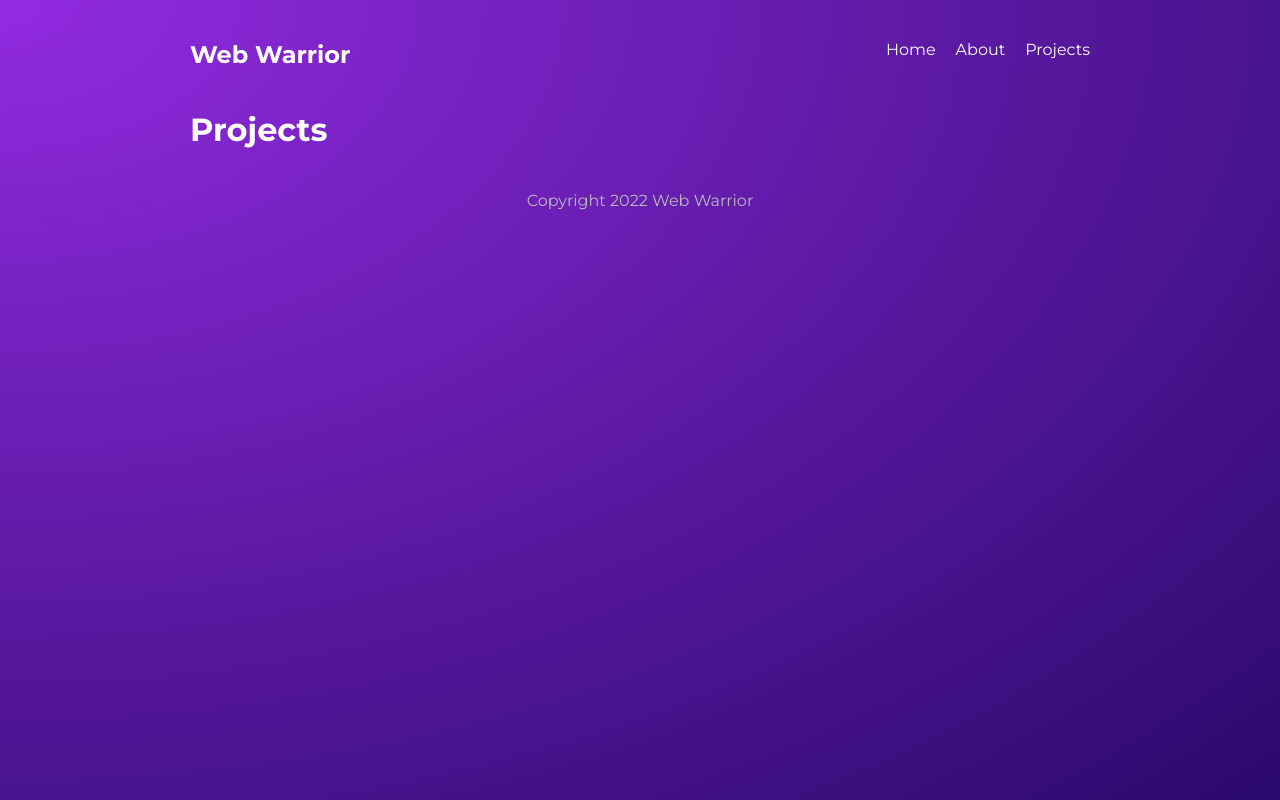
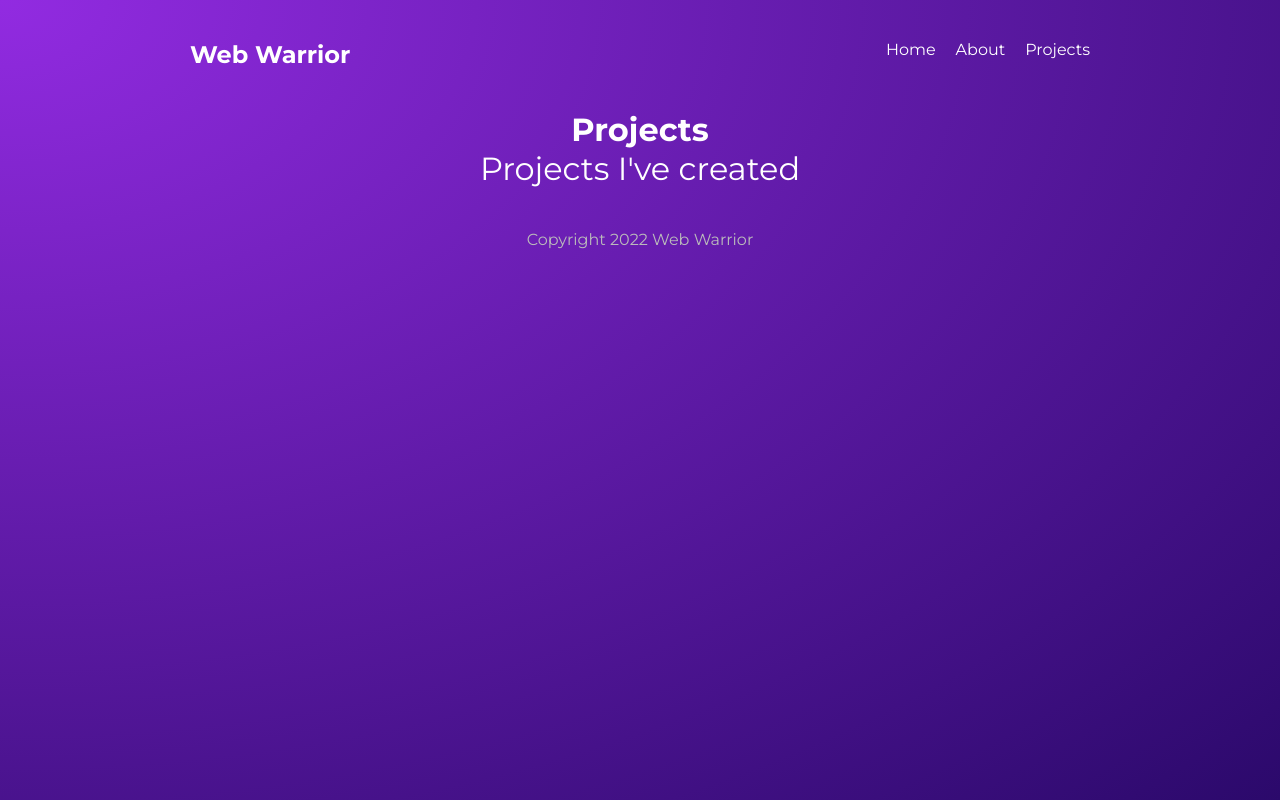
Before and after one commit to ZACOOPER5G/gatsby-practice, a Gatsby site: page /projects in a window 1280 px wide. Built offline with nearby package versions, Linux system fonts and the light colour scheme; Gatsby itself is replaced by a stand-in of ours.

Commit message:
added styles for projects page

```diff
--- a/src/pages/projects/index.js
+++ b/src/pages/projects/index.js
@@ -1,10 +1,14 @@
 import React from 'react'
 import Layout from '../../components/Layout'
+import * as styles from "../../styles/projects.module.css";
 
 const Projects = () => {
   return (
     <Layout>
-        <h1>Projects</h1>
+        <div className={styles.portfolio}>
+            <h1>Projects</h1>
+            <h3>Projects I've created</h3>
+        </div>
     </Layout>
   )
 }
--- /dev/null
+++ b/src/styles/projects.module.css
@@ -0,0 +1,13 @@
+.portfolio {
+    text-align: center;
+}
+
+.portfolio > h2 {
+    font-size: 3em;
+    margin-top: 80px;
+}
+
+.portfolio > h3 {
+    font-size: 2em;
+    font-weight: 400;
+}
```
